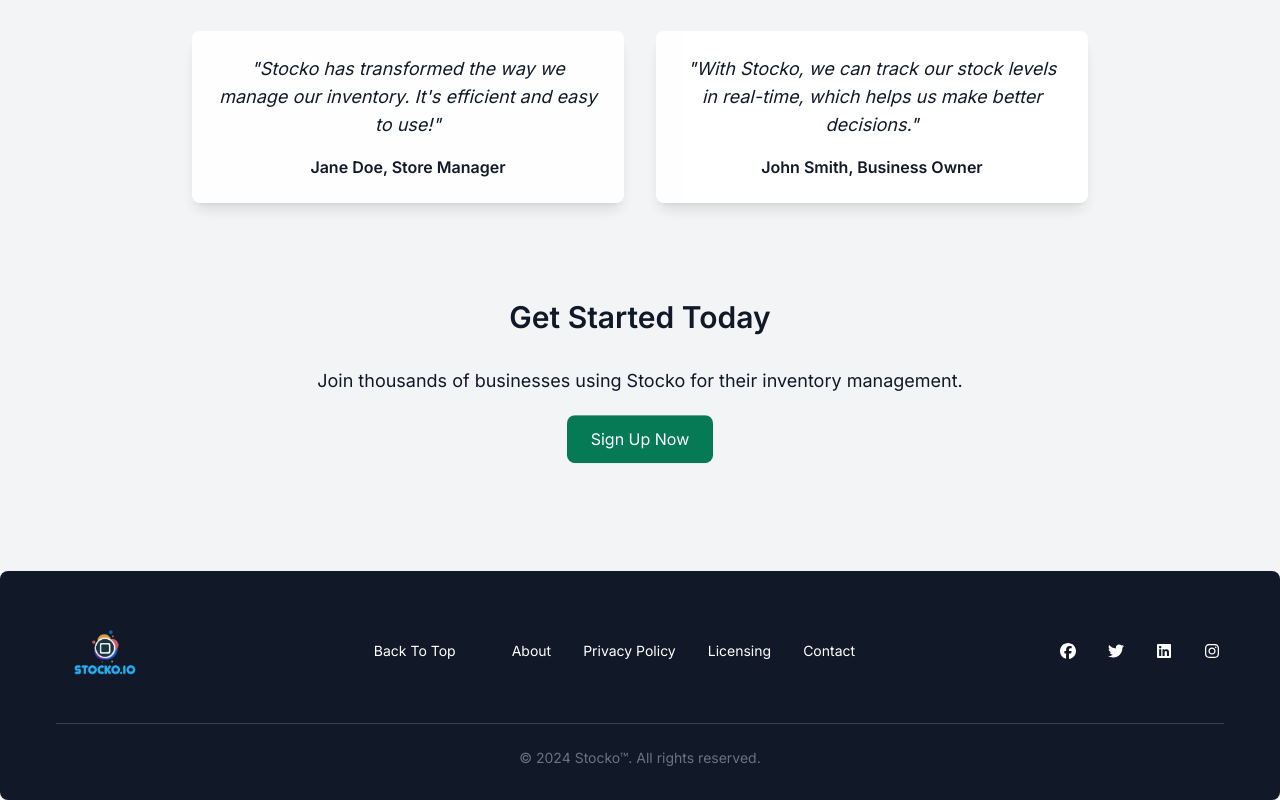
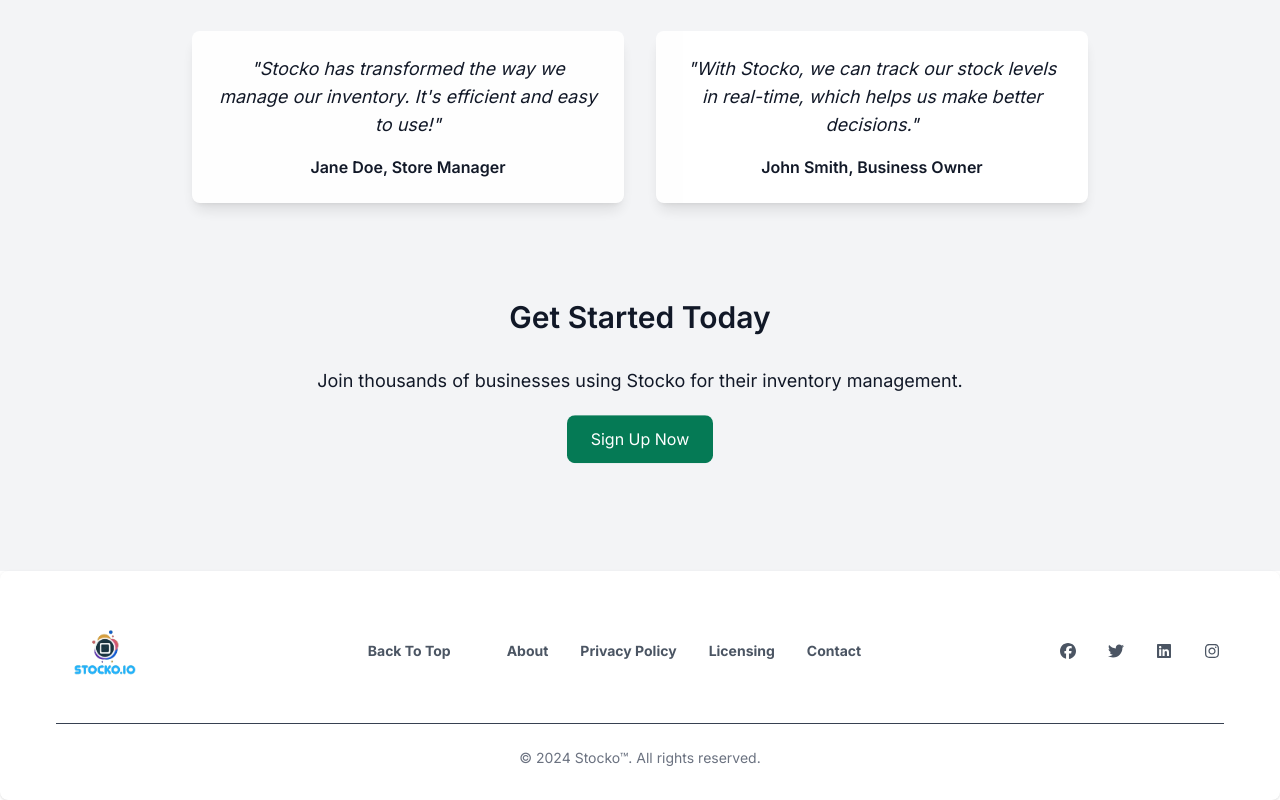
Before and after one commit to Muthomi254/stock.o_fend, a Next.js app: page / in a window 1280 px wide. Shown: the part 1373-2173 px from the top of the page. Built offline with nearby package versions, Linux system fonts and the light colour scheme.

Commit message:
(chor):Adding dark theme color for footer

```diff
--- a/src/app/(components)/Footer.jsx
+++ b/src/app/(components)/Footer.jsx
@@ -12,9 +12,9 @@
 
 export default function FooterComponent() {
   return (
-    <Footer container className=" bg-gray-900 py-8">
+    <Footer container className="dark:bg-gray-900 bg-white text-gray-600 py-8">
       <div className="w-full  sm:px-6 lg:px-8">
-        <div className="flex flex-col md:flex-row items-center justify-between text-white space-y-6 md:space-y-0">
+        <div className="flex flex-col md:flex-row items-center justify-between dark:text-white space-y-6 md:space-y-0">
           {/* Footer Logo and Copyright */}
           <div className="text-center md:text-left">
             <span className="self-center whitespace-nowrap text-xl font-semibold dark:text-white">
@@ -27,41 +27,41 @@
           </div>
 
           {/* Footer Links */}
-          <div className="flex space-x-4 md:space-x-8 text-sm ">
+          <div className="flex space-x-4 md:space-x-8 text-sm  font-bold ">
             <Footer.Link
               href="#"
-              className="flex space-x-4 md:space-x-8 text-sm hover:text-green-400 transition duration-300"
+              className="flex space-x-4 md:space-x-8 text-sm hover:text-green-800 transition duration-300"
             >
               Back To Top
             </Footer.Link>
             <Footer.Link
               href="/About"
-              className="flex space-x-4 md:space-x-8 text-sm hover:text-green-400 transition duration-300"
+              className="flex space-x-4 md:space-x-8 text-sm hover:text-green-800 transition duration-300"
             >
               About
             </Footer.Link>
             <Footer.Link
               href="#"
-              className="flex space-x-4 md:space-x-8 text-sm hover:text-green-400 transition duration-300"
+              className="flex space-x-4 md:space-x-8 text-sm hover:text-green-800 transition duration-300"
             >
               Privacy Policy
             </Footer.Link>
             <Footer.Link
               href="#"
-              className="flex space-x-4 md:space-x-8 text-sm hover:text-green-400 transition duration-300"
+              className="flex space-x-4 md:space-x-8 text-sm hover:text-green-800 transition duration-300"
             >
               Licensing
             </Footer.Link>
             <Footer.Link
               href="/Contact"
-              className="flex space-x-4 md:space-x-8 text-sm hover:text-green-400 transition duration-300"
+              className="flex space-x-4 md:space-x-8 text-sm hover:text-green-800 transition duration-300"
             >
               Contact
             </Footer.Link>
           </div>
 
           {/* Social Media Links */}
-          <div className="flex space-x-6">
+          <div className="flex space-x-6 text-gray-600 dark:text-gray-400 hover:text-green-800 dark:hover:text-green-400 transition duration-300">
             <a
               href="https://facebook.com"
               target="_blank"
@@ -69,7 +69,7 @@
             >
               <FontAwesomeIcon
                 icon={faFacebook}
-                className="text-white hover:text-green-400 transition duration-300 h-6 w-6"
+                className="h-6 w-6 transition duration-300 text-gray-600 dark:text-white hover:text-green-800 dark:hover:text-green-400"
               />
             </a>
             <a
@@ -79,7 +79,7 @@
             >
               <FontAwesomeIcon
                 icon={faTwitter}
-                className="text-white hover:text-green-400 transition duration-300 h-6 w-6"
+                className="h-6 w-6 transition duration-300 text-gray-600 dark:text-white hover:text-green-800 dark:hover:text-green-400"
               />
             </a>
             <a
@@ -89,7 +89,7 @@
             >
               <FontAwesomeIcon
                 icon={faLinkedin}
-                className="text-white hover:text-green-400 transition duration-300 h-6 w-6"
+                className="h-6 w-6 transition duration-300 text-gray-600 dark:text-white hover:text-green-800 dark:hover:text-green-400"
               />
             </a>
             <a
@@ -99,7 +99,7 @@
             >
               <FontAwesomeIcon
                 icon={faInstagram}
-                className="text-white hover:text-green-400 transition duration-300 h-6 w-6"
+                className="h-6 w-6 transition duration-300 text-gray-600 dark:text-white hover:text-green-800 dark:hover:text-green-400"
               />
             </a>
           </div>
```
